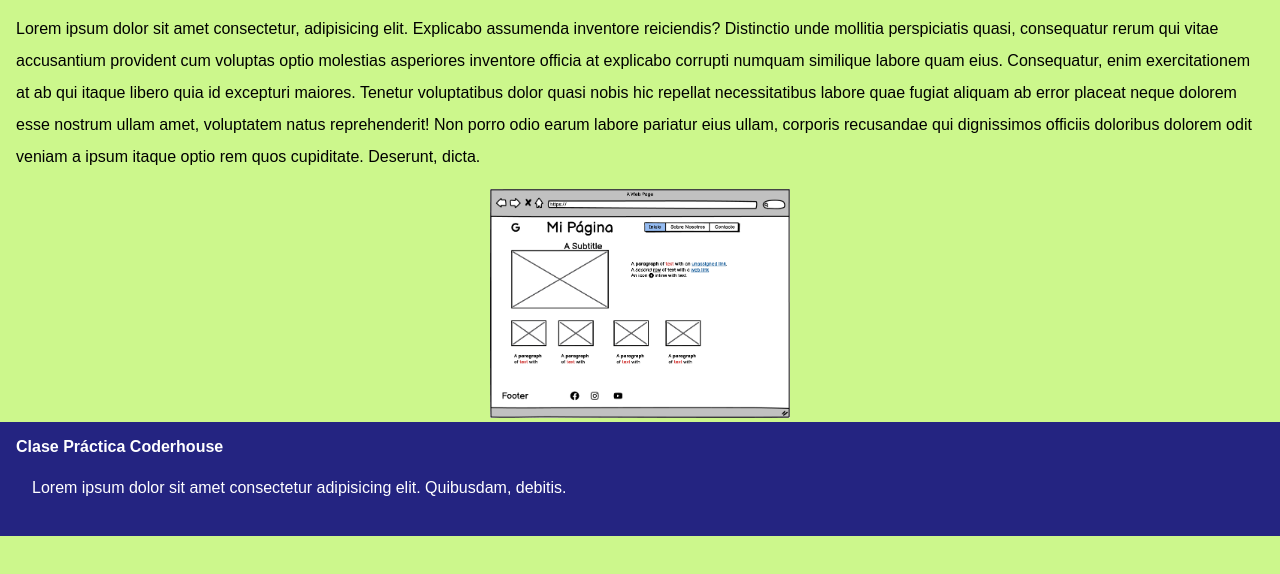
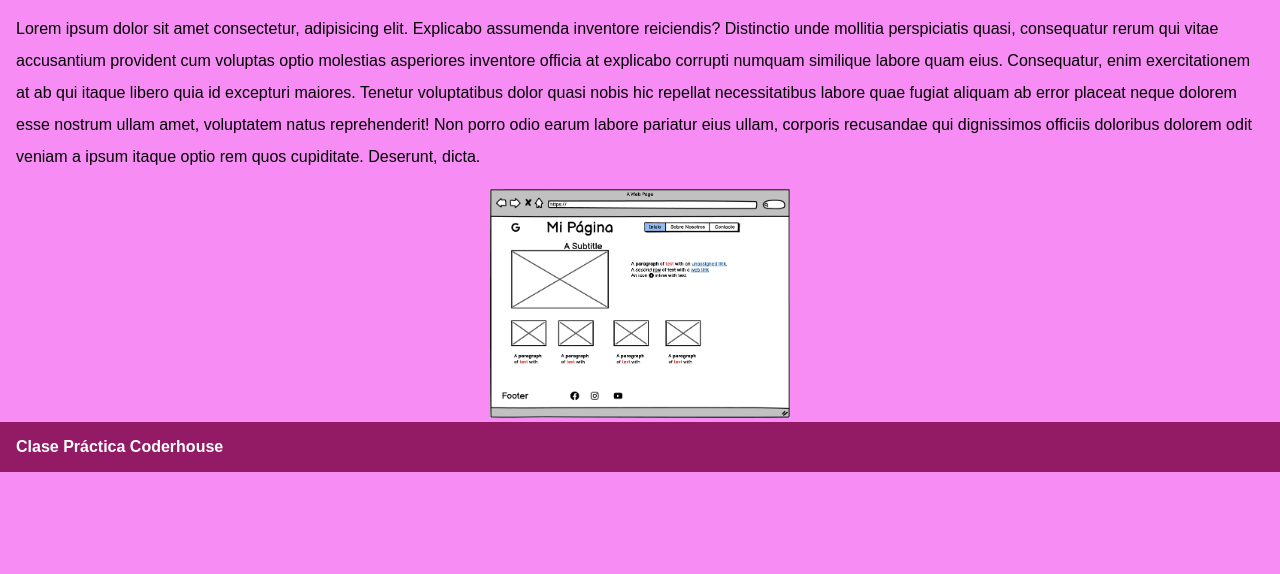
Before and after one commit to McClauss/pruebaGithub, a plain HTML site: page index.html in a window 1280 px wide. Shown: the part 80-654 px from the top of the page. Drawn offline with Linux system fonts and the light colour scheme.

Commit message:
cambie colores y quite parrafo del footer

```diff
--- a/css/estilo.css
+++ b/css/estilo.css
@@ -5,7 +5,7 @@
 }
 
 body{
-    background-color: #ccf78c;
+    background-color: #f78cf4;
     font-family: Arial, Helvetica, sans-serif;
 }
 
@@ -24,7 +24,7 @@ img{
     text-align: center;
 }
 footer{
-    background-color: #242481;
+    background-color: #931b65;
     color: white;
     padding: 1rem;
 }
--- a/index.html
+++ b/index.html
@@ -17,8 +17,6 @@
     </main>
     <footer>
         <h4>Clase Práctica Coderhouse</h4>
-        <p>Lorem ipsum dolor sit amet consectetur adipisicing elit. Quibusdam, debitis.
-        </p>
     </footer>
 </body>
 </html>
```
